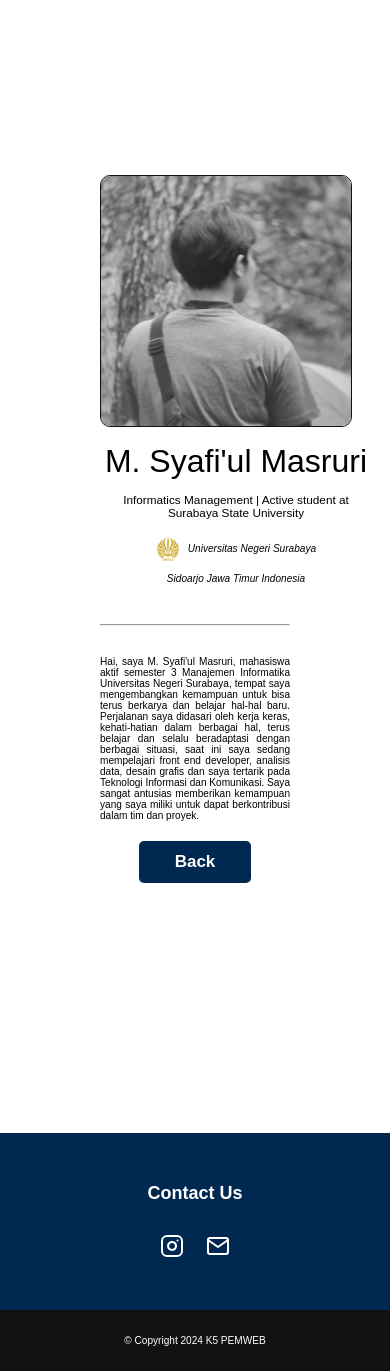
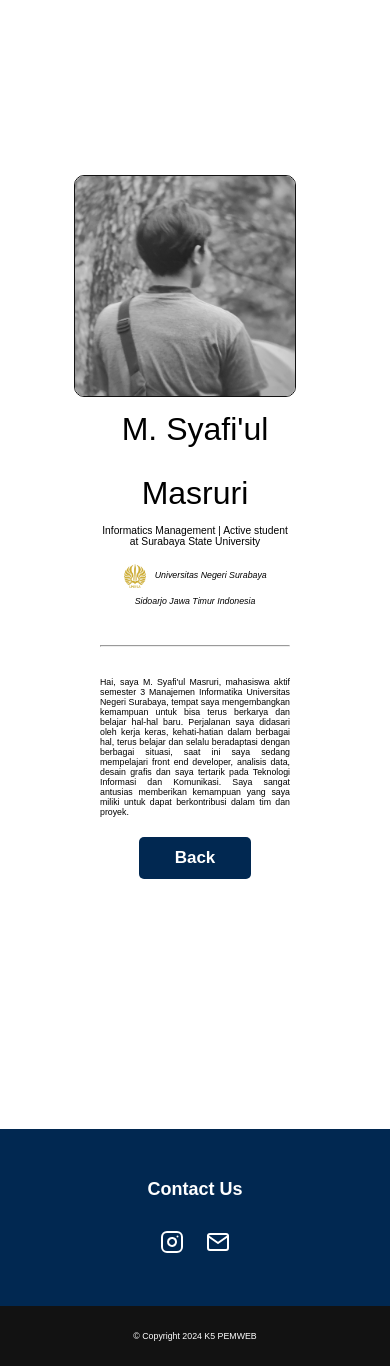
Before and after one commit to 23091397085-MSYAFIULMASRURI/Web-Profile-Team, a PHP site: page /detail-member1.html in a window 390 px wide. Shown: the part 75-1446 px from the top of the page. Run offline with PHP 8.4, Linux system fonts and the light colour scheme.

Commit message:
Add files via upload

```diff
--- a/css/detail-member.css
+++ b/css/detail-member.css
@@ -193,7 +193,7 @@ footer p {
 
 /* tablet */
 
-@media (max-width: 768px) {
+@media (max-width: 758px) {
   html {
     font-size: 63%;
   }
@@ -227,12 +227,27 @@ footer p {
   }
 
   .content-profile {
-    display: inline-block;
+    display: flex;
+    flex-direction: column;
+    align-items: center;
+    justify-content: center;
     text-align: center;
+  }
+
+  .content-profile img {
+    width: 220px;
+    height: 220px;
+    object-fit: cover;
   }
 
   .cta-back {
     justify-content: center;
   }
+}
 
+/* hp */
+@media (max-width: 450px) {
+  html {
+    font-size: 55%;
+  }
 }
```
